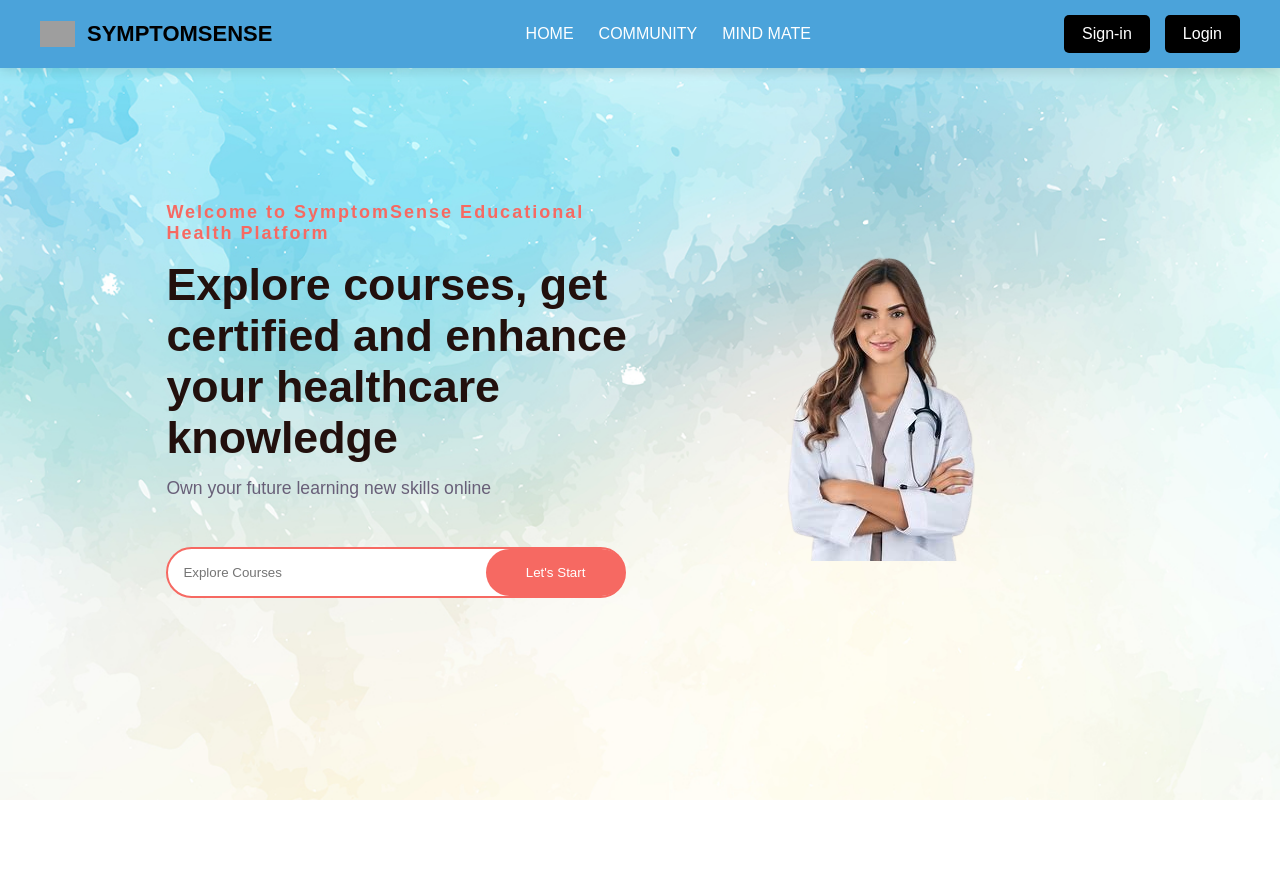
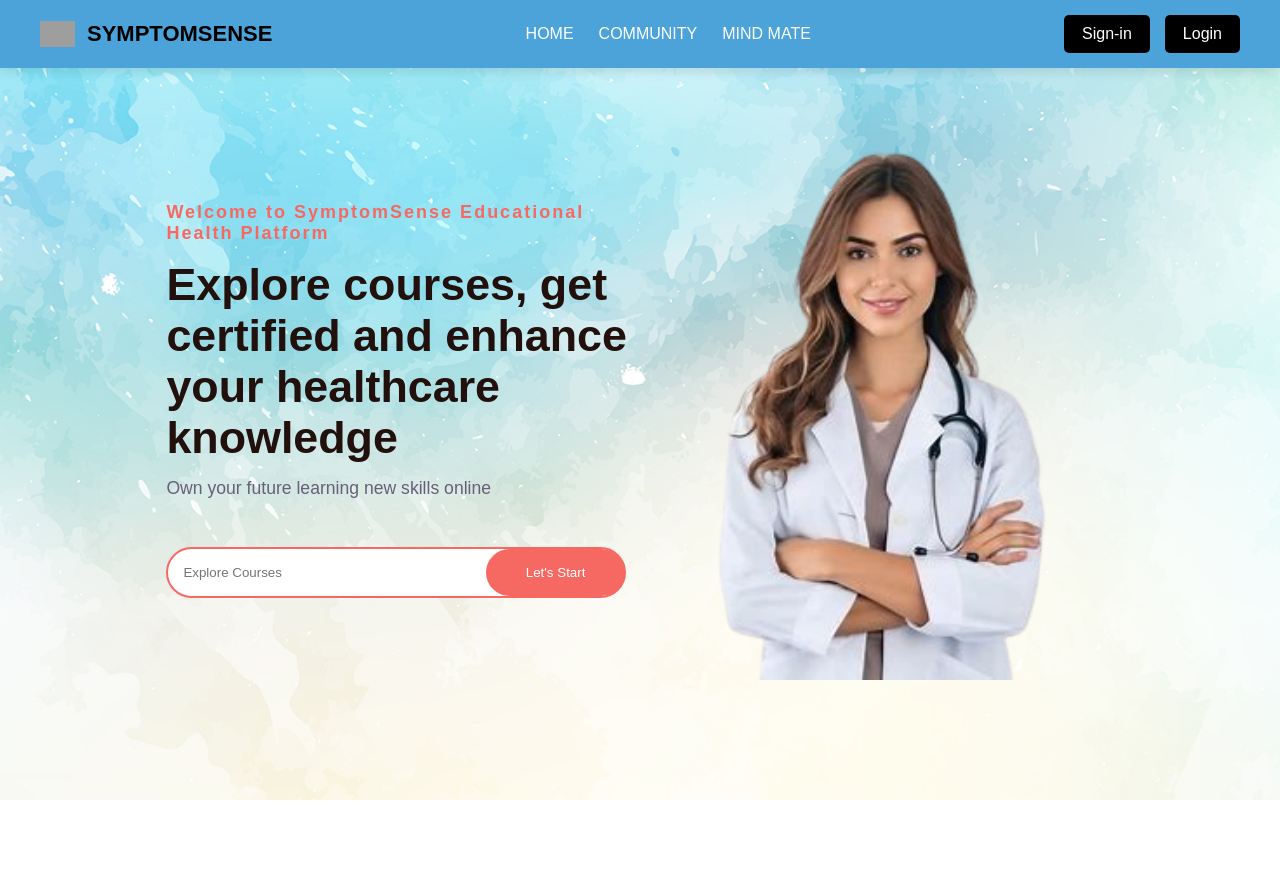
Before and after one commit to mehaknarang15/Symptom-Sense, a Flask app: template templates/vitalCert.html in a window 1280 px wide. Shown: the top 878 px of the page. Run offline with Flask 3, Linux system fonts and the light colour scheme; the template is opened without the code that fills it, so the values that code supplies are empty; grey boxes are pictures that could not be loaded.

Commit message:
vitalStyle.css

```diff
--- a/static/styles/vitalStyle.css
+++ b/static/styles/vitalStyle.css
@@ -66,8 +66,8 @@ section {
 }
 
 .home-img img {
-    height: auto;
-    width: auto;
+    height: fit-content;
+    width: 90%;
     max-height: 100%;
     object-fit: contain;
     object-position: center;
```
